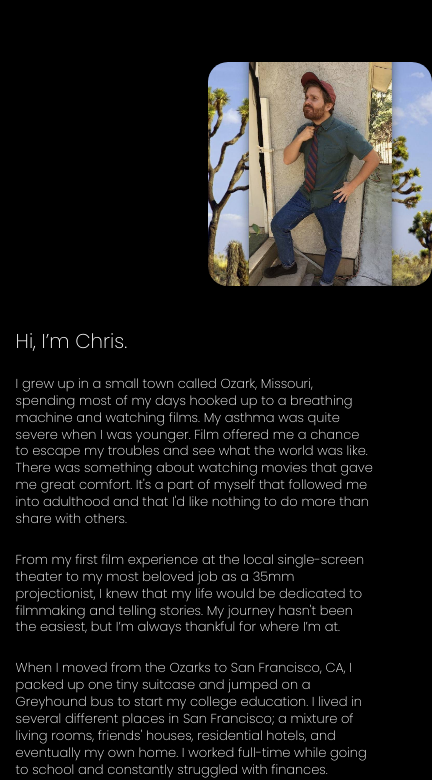
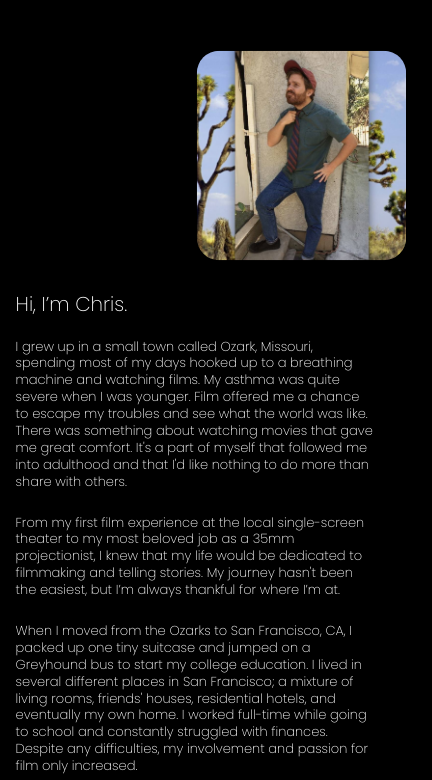
Before and after one commit to chirsgren/chrisgren-website, a plain HTML site: page bio.html in a window 390 px wide. Shown: the part 63-843 px from the top of the page, 432 px wide, since content can reach past the window. Drawn offline with Linux system fonts and the light colour scheme.

Commit message:
Update style.css

```diff
--- a/style.css
+++ b/style.css
@@ -864,9 +864,10 @@
 }
 
 .bio-image img {
-    width: 120%;
+    width: 100%;
     height: auto;
     display: block;
+    transform: scale(1.12);
 }
 .bio-text {
     max-width: none;
```
